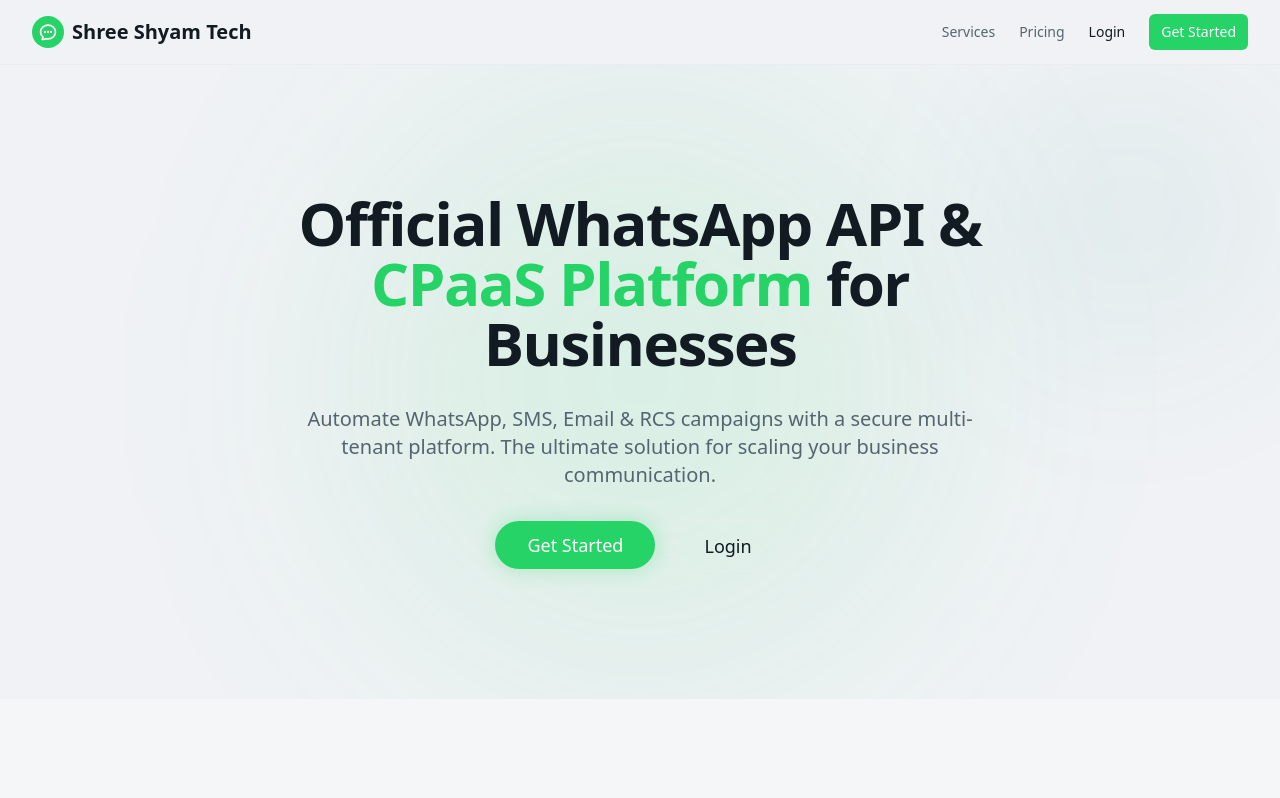
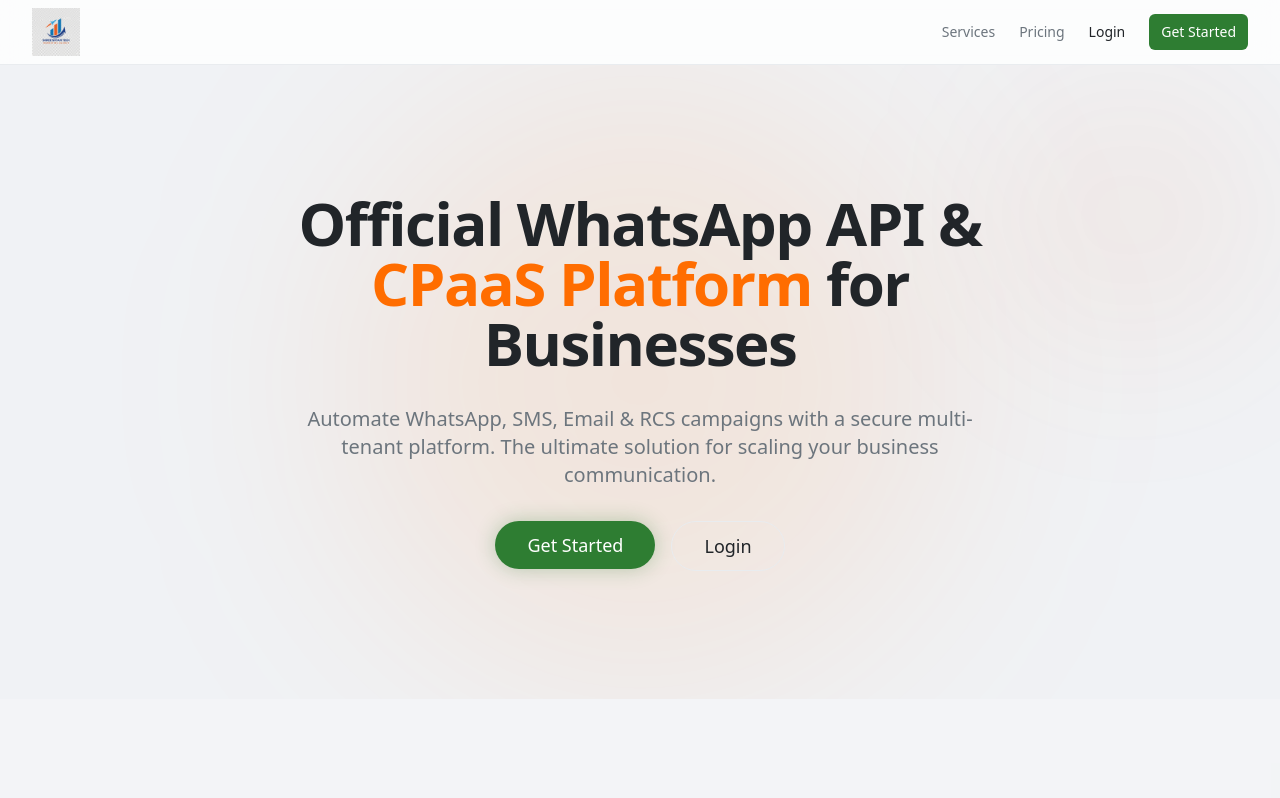
Before and after one commit to haarekasahara1923-wq/waapi, a Next.js app: page / in a window 1280 px wide. Shown: the top 798 px of the page. Built offline with nearby package versions, Linux system fonts and the light colour scheme.

Commit message:
Update branding: Add logo and switch to Orange/Green theme

```diff
--- a/src/app/globals.css
+++ b/src/app/globals.css
@@ -1,17 +1,20 @@
 @import "tailwindcss";
 
 @theme {
-  --color-primary: #25D366;
-  --color-primary-dark: #128C7E;
-  --color-primary-light: #effdbf;
+  --color-primary: #FF6D00;
+  /* Vibrant Orange */
+  --color-primary-dark: #E65100;
+  --color-primary-light: #FFF3E0;
+  --color-secondary: #2E7D32;
+  /* Rich Green */
+  --color-secondary-light: #E8F5E9;
 
   /* Light Theme */
-  --color-background: #F0F2F5;
-  /* Standard WhatsApp Web Grey/White */
-  --color-surface: #FFFFFF;
-  --color-border: #E9EDEF;
-  --color-text-primary: #111B21;
-  --color-text-muted: #54656F;
+  --color-background: #FFFFFF;
+  --color-surface: #F8F9FA;
+  --color-border: #E9ECEF;
+  --color-text-primary: #212529;
+  --color-text-muted: #6C757D;
 
   --font-sans: var(--font-geist-sans);
   --font-mono: var(--font-geist-mono);
--- a/src/components/landing/Hero.tsx
+++ b/src/components/landing/Hero.tsx
@@ -16,7 +16,7 @@
                     </p>
                     <div className="flex flex-col sm:flex-row justify-center gap-4">
                         <Link href="/signup">
-                            <Button size="lg" className="w-full sm:w-auto text-lg px-8 py-6 rounded-full shadow-[0_0_20px_rgba(37,211,102,0.3)] hover:shadow-[0_0_30px_rgba(37,211,102,0.5)] transition-shadow">
+                            <Button size="lg" className="w-full sm:w-auto text-lg px-8 py-6 rounded-full bg-[var(--color-secondary)] hover:bg-[#1b5e20] text-white shadow-[0_0_20px_rgba(46,125,50,0.3)] hover:shadow-[0_0_30px_rgba(46,125,50,0.5)] transition-shadow">
                                 Get Started
                             </Button>
                         </Link>
--- a/src/components/landing/Navbar.tsx
+++ b/src/components/landing/Navbar.tsx
@@ -6,26 +6,14 @@
         <nav className="sticky top-0 z-50 w-full border-b border-[var(--color-border)] bg-[var(--color-background)]/80 backdrop-blur-md">
             <div className="container mx-auto flex h-16 items-center justify-between px-4 sm:px-8">
                 <Link href="/" className="flex items-center space-x-2">
-                    {/* Logo Icon (Subtle Green) */}
-                    <div className="h-8 w-8 rounded-full bg-[var(--color-primary)] flex items-center justify-center">
-                        <svg
-                            xmlns="http://www.w3.org/2000/svg"
-                            fill="none"
-                            viewBox="0 0 24 24"
-                            strokeWidth={2}
-                            stroke="currentColor"
-                            className="h-5 w-5 text-white"
-                        >
-                            <path
-                                strokeLinecap="round"
-                                strokeLinejoin="round"
-                                d="M8.625 12a.375.375 0 11-.75 0 .375.375 0 01.75 0zm0 0H8.25m4.125 0a.375.375 0 11-.75 0 .375.375 0 01.75 0zm0 0H12m4.125 0a.375.375 0 11-.75 0 .375.375 0 01.75 0zm0 0h-.375M21 12c0 4.556-4.03 8.25-9 8.25a9.764 9.764 0 01-2.555-.337A5.972 5.972 0 015.41 20.97a5.969 5.969 0 01-.474-.065 4.48 4.48 0 00.978-2.025c.09-.457-.133-.901-.467-1.226C3.93 16.178 3 14.189 3 12c0-4.556 4.03-8.25 9-8.25s9 3.694 9 8.25z"
-                            />
-                        </svg>
+                    {/* Logo Image */}
+                    <div className="relative h-12 w-auto">
+                        <img
+                            src="/logo.jpg"
+                            alt="Shree Shyam Tech"
+                            className="h-full w-auto object-contain"
+                        />
                     </div>
-                    <span className="text-xl font-bold text-[var(--color-text-primary)]">
-                        Shree Shyam Tech
-                    </span>
                 </Link>
                 <div className="hidden md:flex items-center space-x-6">
                     <Link href="#services" className="text-sm font-medium text-[var(--color-text-muted)] hover:text-[var(--color-primary)] transition-colors">
@@ -38,7 +26,7 @@
                         Login
                     </Link>
                     <Link href="/signup">
-                        <Button size="sm" className="bg-[var(--color-primary)] hover:bg-[var(--color-primary-dark)] text-white">
+                        <Button size="sm" className="bg-[var(--color-secondary)] hover:bg-[#1b5e20] text-white">
                             Get Started
                         </Button>
                     </Link>
```
Also changed, not shown: public/logo.jpg (added).
